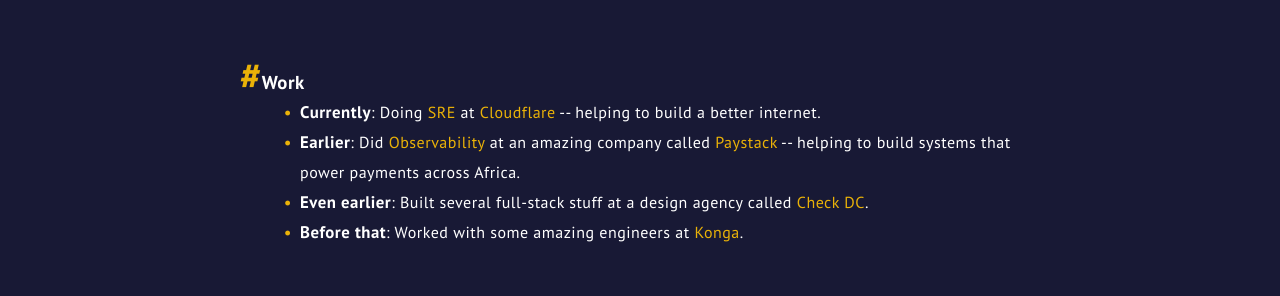
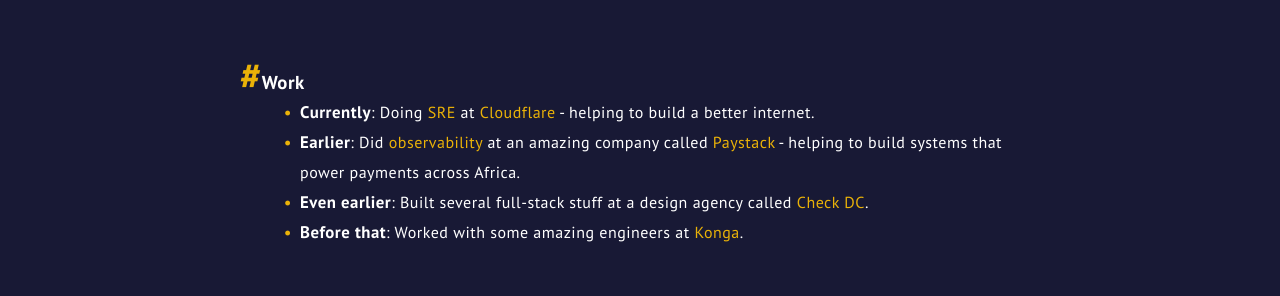
Before and after one commit to OpeOnikute/opeonikute.github.io, a Jekyll site: the page about.html, which Jekyll copies as it is, in a window 1280 px wide. Shown: the part 884-1180 px from the top of the page. Built offline with Jekyll 4.4.1, drawn with Linux system fonts in a browser that asks for light colours.

Commit message:
Update about.html

```diff
--- a/about.html
+++ b/about.html
@@ -125,8 +125,8 @@
           </div>
           <div class="about-content">
             <ul>
-              <li><strong>Currently</strong>: Doing <a class="colored" target="_blank" href="https://sre.google/">SRE</a> at <a class="colored" target="_blank" href="https://cloudflare.com">Cloudflare</a> -- helping to build a better internet.</li>
-              <li><strong>Earlier</strong>: Did <a class="colored" target="_blank" href="https://paystack.com/blog/engineering-design/observability">Observability</a> at an amazing company called <a class="colored" target="_blank" href="https://paystack.com">Paystack</a> -- helping to build systems that power payments across Africa.</li>
+              <li><strong>Currently</strong>: Doing <a class="colored" target="_blank" href="https://sre.google/">SRE</a> at <a class="colored" target="_blank" href="https://cloudflare.com">Cloudflare</a> - helping to build a better internet.</li>
+              <li><strong>Earlier</strong>: Did <a class="colored" target="_blank" href="https://paystack.com/blog/engineering-design/observability">observability</a> at an amazing company called <a class="colored" target="_blank" href="https://paystack.com">Paystack</a> - helping to build systems that power payments across Africa.</li>
               <li><strong>Even earlier</strong>: Built several full-stack stuff at a design agency called <a class="colored" target="_blank" href="https://check-dc.com">Check DC</a>.</li>
               <li><strong>Before that</strong>: Worked with some amazing engineers at <a class="colored" target="_blank" href="https://konga.com">Konga</a>.</li>
             </ul>
```
